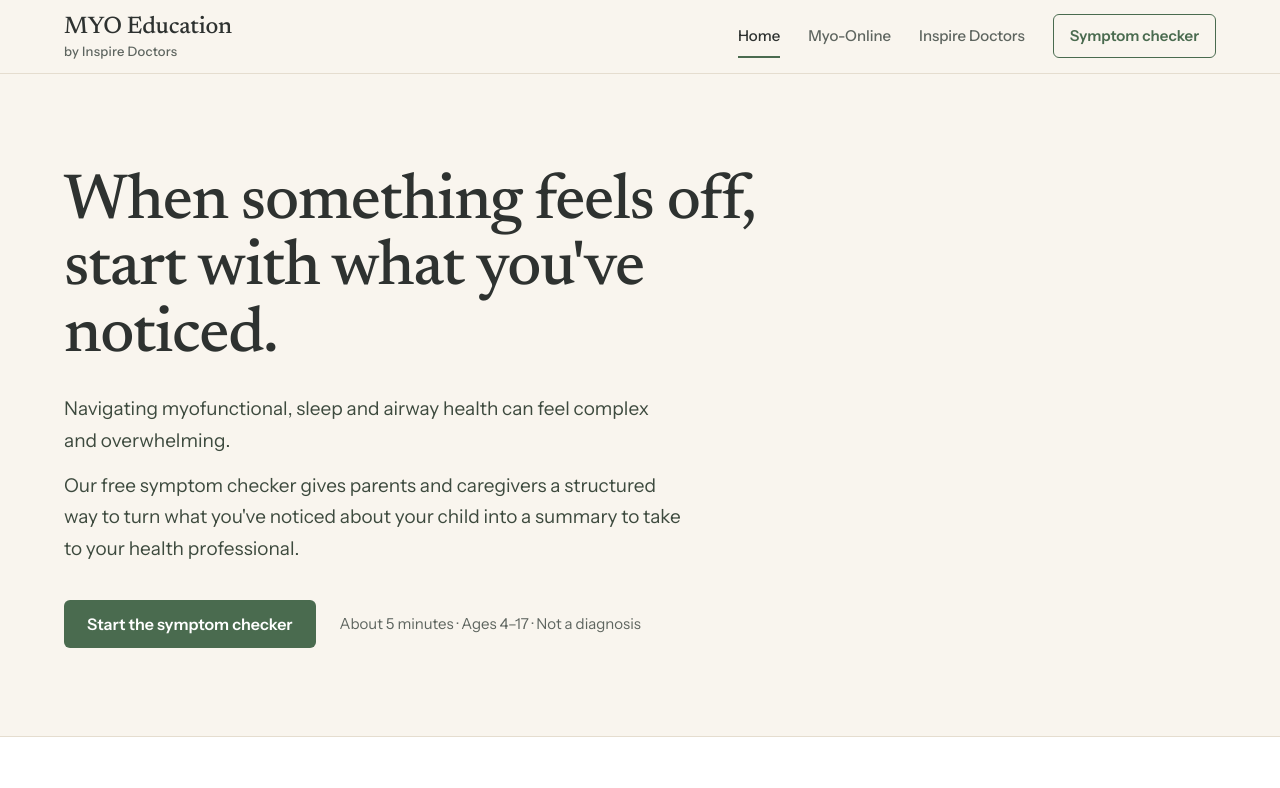
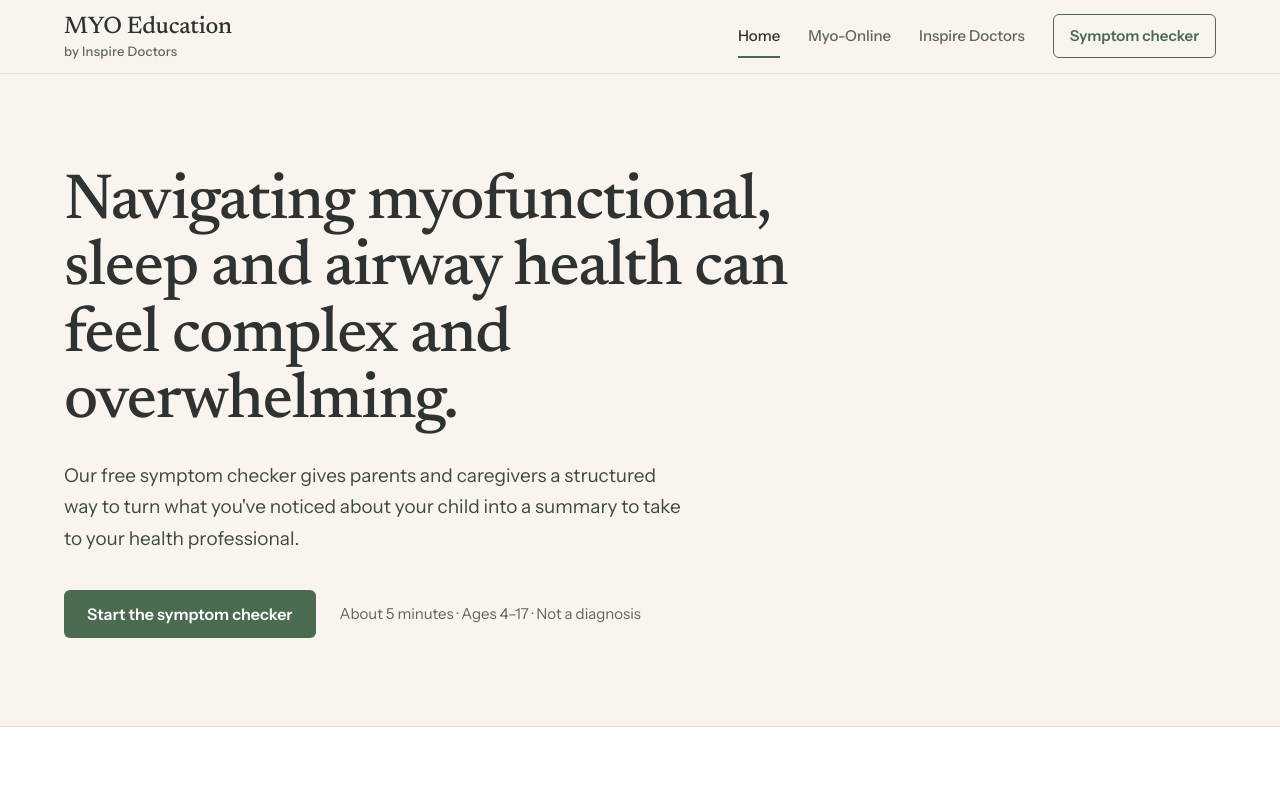
Before and after one commit to Nightshade100/myo-education, a plain HTML site: page index.html in a window 1280 px wide. Shown: the top 788 px of the page. Drawn offline with Linux system fonts and the light colour scheme.

Commit message:
Home hero: new headline and paragraph
Co-Authored-By: Claude Opus 5.5 <noreply@anthropic.com>
Claude-Session: https://claude.ai/code/session_01JibnGszKULRb5uGnFKPAdP

```diff
--- a/index.html
+++ b/index.html
@@ -14,7 +14,6 @@
 .hero .container{padding-top:96px;padding-bottom:88px}
 .hero h1{margin:0 0 24px;font-family:var(--serif);font-weight:500;font-size:clamp(40px,6vw,64px);line-height:1.04;letter-spacing:-.02em;max-width:780px}
 .hero p{margin:0 0 36px;font-size:19px;line-height:1.65;color:var(--body);max-width:620px}
-.hero p:not(:last-of-type){margin-bottom:14px}
 .hero-actions{display:flex;flex-wrap:wrap;align-items:center;gap:12px 24px}
 .hero-meta{font-size:15px;color:var(--muted)}
 @media (max-width:640px){ .hero .container{padding-top:56px;padding-bottom:56px} .hero p{font-size:17px} }
@@ -117,8 +116,7 @@
 <main>
   <section class="hero">
     <div class="container">
-      <h1>When something feels off, start with what you've noticed.</h1>
-      <p>Navigating myofunctional, sleep and airway health can feel complex and overwhelming.</p>
+      <h1>Navigating myofunctional, sleep and airway health can feel complex and overwhelming.</h1>
       <p>Our free symptom checker gives parents and caregivers a structured way to turn what you've noticed about your child into a summary to take to your health professional.</p>
       <div class="hero-actions">
         <a class="btn btn-primary" href="/screening">Start the symptom checker</a>
```
